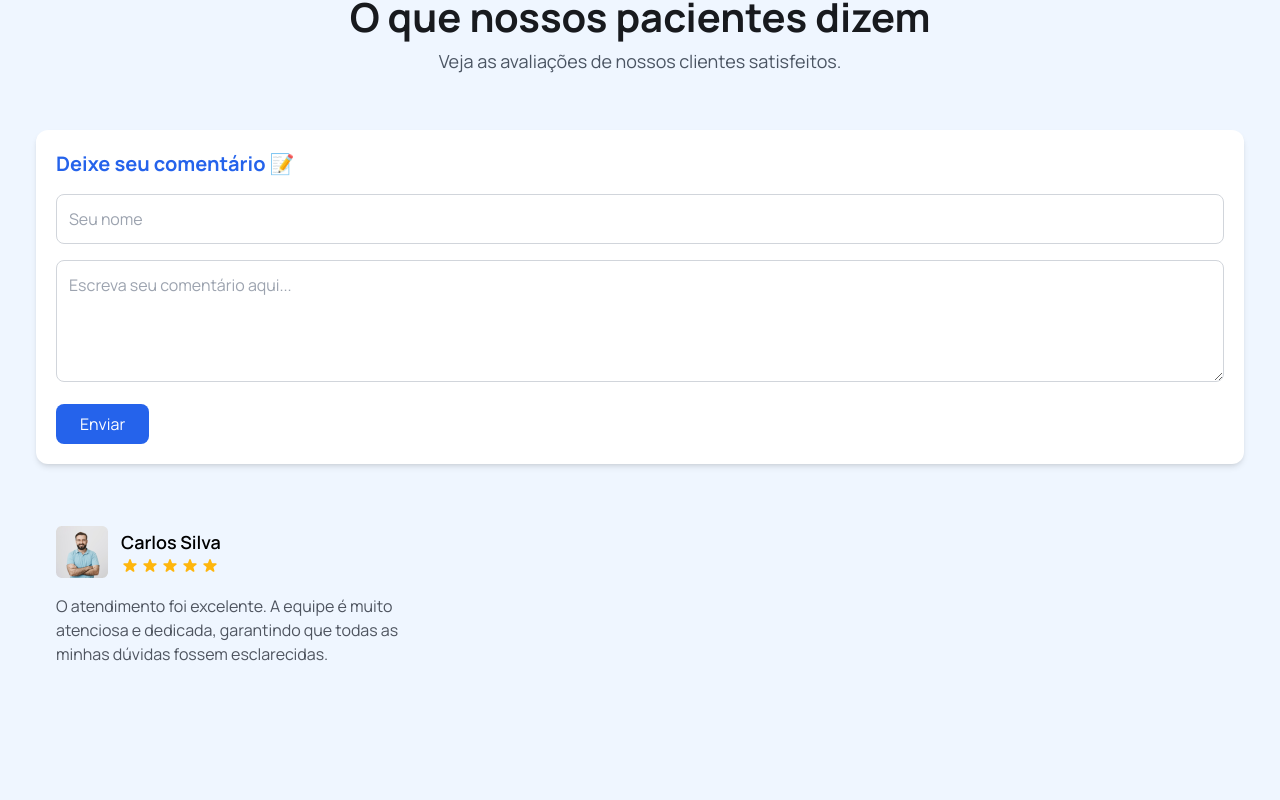
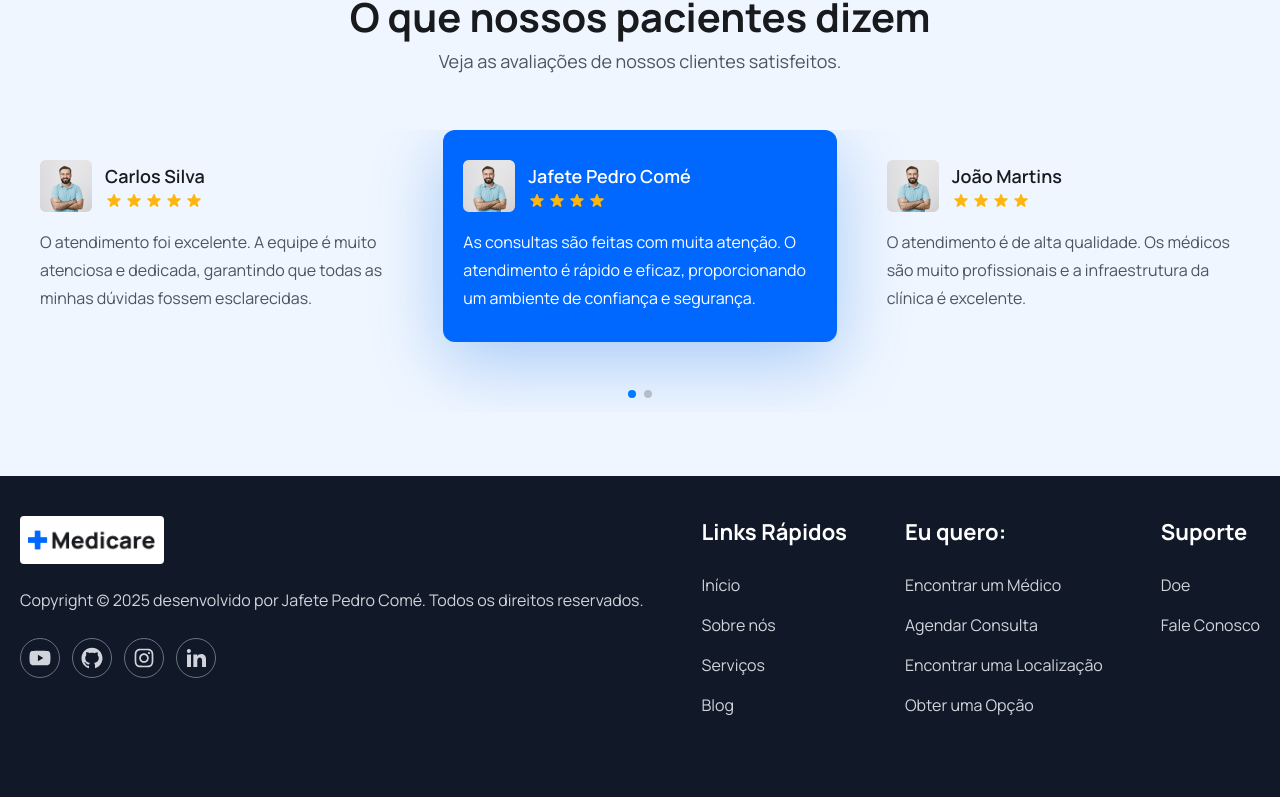
Before and after one commit to jafete225/frontend, a React (Vite) app: page / in a window 1280 px wide. Shown: the part 5520-6320 px from the top of the page. Built offline with nearby package versions, Linux system fonts and the light colour scheme.

Commit message:
adiciona vercel.json para lidar com rotas SPA

```diff
--- a/src/components/Testimonial/Testimonial.jsx
+++ b/src/components/Testimonial/Testimonial.jsx
@@ -5,79 +5,43 @@ import 'swiper/css/pagination';
 import patientAvatar from '../../assets/images/patient-avatar.png';
 import { Pagination } from 'swiper/modules';
 import { HiStar } from 'react-icons/hi';
-import '../Testimonial/shimmer.css';
+import '../Testimonial/shimmer.css'
 
 const Testimonial = () => {
   const [loading, setLoading] = useState(true);
-  const [name, setName] = useState('');
-  const [comment, setComment] = useState('');
-  const [userComments, setUserComments] = useState([]);
 
-  // Simula o tempo de carregamento inicial
+  // Simula um tempo de carregamento
   useEffect(() => {
     const timer = setTimeout(() => {
       setLoading(false);
-    }, 2000);
+    }, 2000); // 2 segundos para simular o carregamento
 
     return () => clearTimeout(timer);
   }, []);
 
-  const handleSubmit = (e) => {
-    e.preventDefault();
-    if (!name || !comment) return;
-
-    const newComment = {
-      name,
-      text: comment,
-    };
-
-    setUserComments([newComment, ...userComments]);
-    setName('');
-    setComment('');
-  };
-
   return (
-    <div className="mt-[30px] lg:mt-[55px] px-4">
-      {/* Formulário de comentário */}
-      <div className="mb-8 bg-white rounded-xl shadow-md p-5">
-        <h3 className="text-xl font-bold mb-4 text-blue-600">Deixe seu comentário 📝</h3>
-        <form onSubmit={handleSubmit} className="space-y-4">
-          <input
-            type="text"
-            placeholder="Seu nome"
-            value={name}
-            onChange={(e) => setName(e.target.value)}
-            className="w-full p-3 border border-gray-300 rounded-lg focus:outline-none focus:ring-2 focus:ring-blue-400"
-          />
-          <textarea
-            placeholder="Escreva seu comentário aqui..."
-            value={comment}
-            onChange={(e) => setComment(e.target.value)}
-            rows={4}
-            className="w-full p-3 border border-gray-300 rounded-lg focus:outline-none focus:ring-2 focus:ring-blue-400"
-          />
-          <button
-            type="submit"
-            className="bg-blue-600 hover:bg-blue-700 text-white px-6 py-2 rounded-lg transition-all"
-          >
-            Enviar
-          </button>
-        </form>
-      </div>
-
-      {/* Carrossel de comentários */}
+    <div className="mt-[30px] lg:mt-[55px]">
       <Swiper
         modules={[Pagination]}
         spaceBetween={30}
         slidesPerView={1}
         pagination={{ clickable: true }}
         breakpoints={{
-          640: { slidesPerView: 1 },
-          768: { slidesPerView: 2 },
-          1024: { slidesPerView: 3 },
+          640: {
+            slidesPerView: 1,
+            spaceBetween: 0,
+          },
+          768: {
+            slidesPerView: 2,
+            spaceBetween: 20,
+          },
+          1024: {
+            slidesPerView: 3,
+            spaceBetween: 30,
+          },
         }}
       >
-        {/* Shimmer enquanto carrega */}
+        {/* Exibindo o shimmer effect enquanto os dados estão carregando */}
         {loading ? (
           Array.from({ length: 3 }).map((_, index) => (
             <SwiperSlide key={index}>
@@ -97,47 +61,97 @@ const Testimonial = () => {
           ))
         ) : (
           <>
-            {/* Comentários adicionados pelo usuário */}
-            {userComments.map((c, index) => (
-              <SwiperSlide key={index}>
-                <div className="py-[30px] px-5 rounded-3 bg-white shadow">
-                  <div className="flex items-center gap-[13px]">
-                    <img src={patientAvatar} alt="Avatar" />
-                    <div>
-                      <h4 className="text-[18px] font-semibold">{c.name}</h4>
-                      <div className="flex gap-[2px]">
-                        {[...Array(5)].map((_, i) => (
-                          <HiStar key={i} className="text-yellowColor w-[18px] h-5" />
-                        ))}
-                      </div>
-                    </div>
-                  </div>
-                  <p className="text-[16px] mt-4 text-textColor">{c.text}</p>
-                </div>
-              </SwiperSlide>
-            ))}
-
-            {/* Comentários fixos */}
             <SwiperSlide>
               <div className="py-[30px] px-5 rounded-3">
                 <div className="flex items-center gap-[13px]">
                   <img src={patientAvatar} alt="Patient Avatar" />
                   <div>
-                    <h4 className="text-[18px] font-semibold">Carlos Silva</h4>
+                    <h4 className="text-[18px] leading-[30px] font-semibold text-headingColor">
+                     Carlos Silva
+                    </h4>
                     <div className="flex items-center gap-[2px]">
-                      {[...Array(5)].map((_, i) => (
-                        <HiStar key={i} className="text-yellowColor w-[18px] h-5" />
-                      ))}
+                      <HiStar className="text-yellowColor w-[18px] h-5" />
+                      <HiStar className="text-yellowColor w-[18px] h-5" />
+                      <HiStar className="text-yellowColor w-[18px] h-5" />
+                      <HiStar className="text-yellowColor w-[18px] h-5" />
+                      <HiStar className="text-yellowColor w-[18px] h-5" />
                     </div>
                   </div>
                 </div>
-                <p className="text-[16px] mt-4 text-textColor">
+                <p className="text-[16px] leading-7 mt-4 text-textColor font-[400]">
                   O atendimento foi excelente. A equipe é muito atenciosa e dedicada, garantindo que todas as minhas dúvidas fossem esclarecidas.
                 </p>
               </div>
             </SwiperSlide>
 
-            {/* (Adicione os outros SwiperSlide fixos aqui, como estavam no seu código) */}
+            {/* Adicione mais SwiperSlides com os dados reais */}
+            <SwiperSlide>
+              <div className="py-[30px] px-5 rounded-3">
+                <div className="flex items-center gap-[13px]">
+                  <img src={patientAvatar} alt="Patient Avatar" />
+                  <div>
+                    <h4 className="text-[18px] leading-[30px] font-semibold text-headingColor">
+                     Jafete Pedro Comé
+                    </h4>
+                    <div className="flex items-center gap-[2px]">
+                      <HiStar className="text-yellowColor w-[18px] h-5" />
+                      <HiStar className="text-yellowColor w-[18px] h-5" />
+                      <HiStar className="text-yellowColor w-[18px] h-5" />
+                      <HiStar className="text-yellowColor w-[18px] h-5" />
+                    </div>
+                  </div>
+                </div>
+                <p className="text-[16px] leading-7 mt-4 text-textColor font-[400]">
+                  As consultas são feitas com muita atenção. O atendimento é rápido e eficaz, proporcionando um ambiente de confiança e segurança.
+                </p>
+              </div>
+            </SwiperSlide>
+
+            <SwiperSlide>
+              <div className="py-[30px] px-5 rounded-3">
+                <div className="flex items-center gap-[13px]">
+                  <img src={patientAvatar} alt="Patient Avatar" />
+                  <div>
+                    <h4 className="text-[18px] leading-[30px] font-semibold text-headingColor">
+                      João Martins
+                    </h4>
+                    <div className="flex items-center gap-[2px]">
+                      <HiStar className="text-yellowColor w-[18px] h-5" />
+                      <HiStar className="text-yellowColor w-[18px] h-5" />
+                      <HiStar className="text-yellowColor w-[18px] h-5" />
+                      <HiStar className="text-yellowColor w-[18px] h-5" />
+                    </div>
+                  </div>
+                </div>
+                <p className="text-[16px] leading-7 mt-4 text-textColor font-[400]">
+                  O atendimento é de alta qualidade. Os médicos são muito profissionais e a infraestrutura da clínica é excelente.
+                </p>
+              </div>
+            </SwiperSlide>
+
+            <SwiperSlide>
+              <div className="py-[30px] px-5 rounded-3">
+                <div className="flex items-center gap-[13px]">
+                  <img src={patientAvatar} alt="Patient Avatar" />
+                  <div>
+                    <h4 className="text-[18px] leading-[30px] font-semibold text-headingColor">
+                     Maria Souza
+                    </h4>
+                    <div className="flex items-center gap-[2px]">
+                      <HiStar className="text-yellowColor w-[18px] h-5" />
+                      <HiStar className="text-yellowColor w-[18px] h-5" />
+                      <HiStar className="text-yellowColor w-[18px] h-5" />
+                      <HiStar className="text-yellowColor w-[18px] h-5" />
+                      <HiStar className="text-yellowColor w-[18px] h-5" />
+                    </div>
+                  </div>
+                </div>
+                <p className="text-[16px] leading-7 mt-4 text-textColor font-[400]">
+                  Fui muito bem tratada. A equipe é excelente e o atendimento de ponta. Recomendo de olhos fechados!
+                </p>
+              </div>
+            </SwiperSlide>
+
           </>
         )}
       </Swiper>
```
